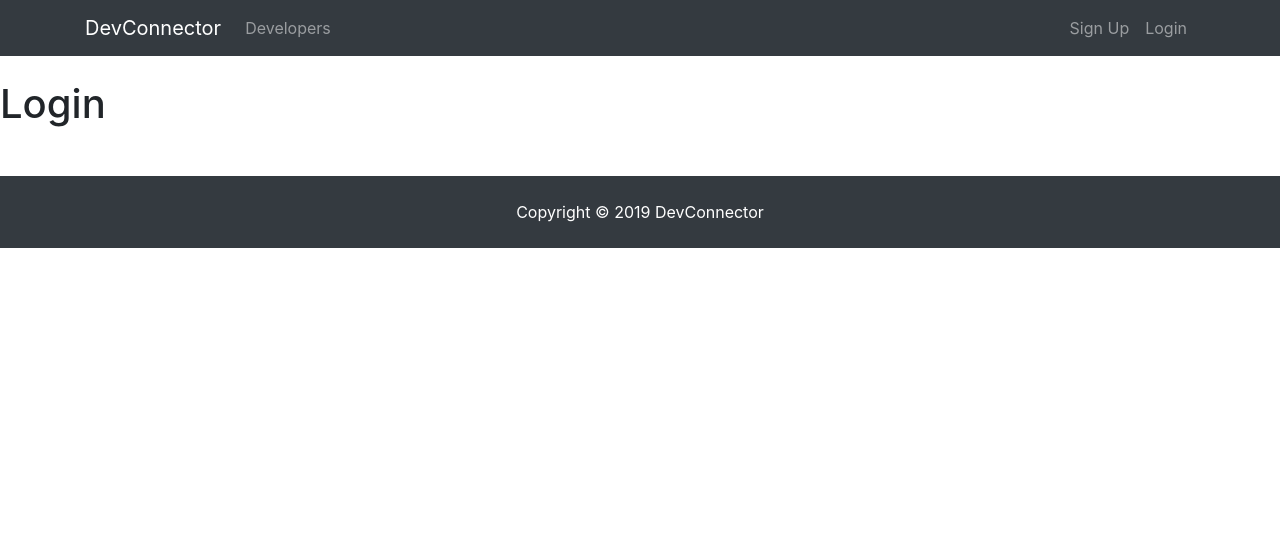
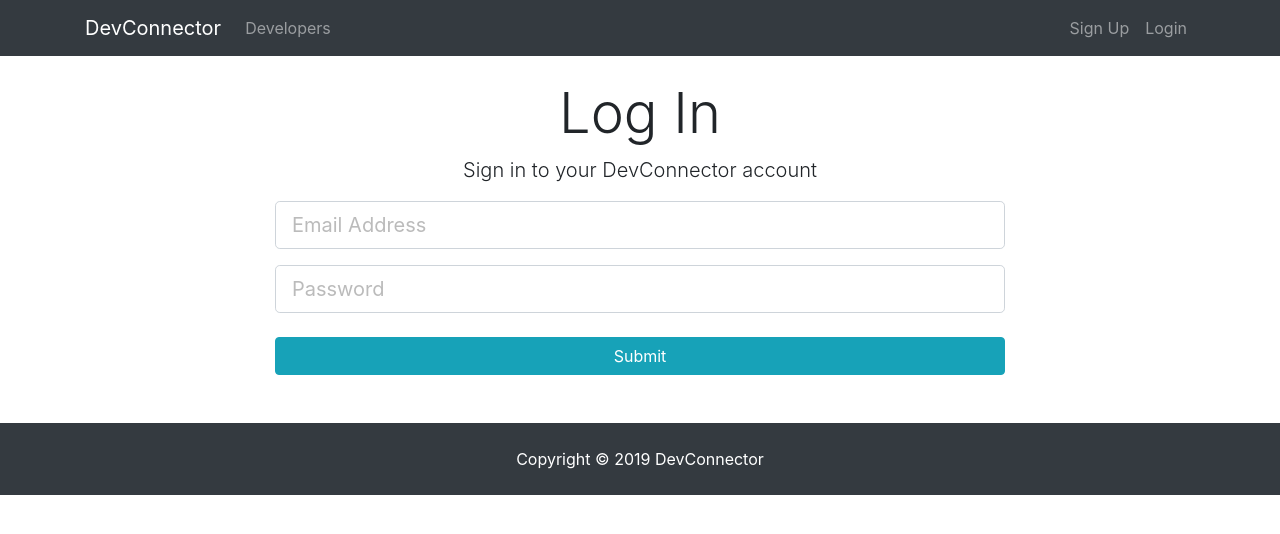
Before and after one commit to VIBHOR94/devconnector, a React (Create React App) app in the folder client/: page /login in a window 1280 px wide. Shown: the top 534 px of the page. Built offline with nearby package versions, Linux system fonts and the light colour scheme.

Commit message:
Add login page jsx code

```diff
--- a/client/src/components/auth/Login.js
+++ b/client/src/components/auth/Login.js
@@ -1,10 +1,64 @@
 import React, { Component } from "react";
 
 class Login extends Component {
+  constructor() {
+    super();
+    this.state = {
+      email: "",
+      password: "",
+      errors: {}
+    };
+  }
+
+  onChange(e) {
+    this.setState({ [e.target.name]: e.target.value });
+  }
+
+  onSubmit(e) {
+    e.preventDefault();
+    const user = {
+      email: this.state.email,
+      password: this.state.password
+    };
+    console.log(user);
+  }
+
   render() {
     return (
-      <div>
-        <h1>Login</h1>
+      <div className="login">
+        <div className="container">
+          <div className="row">
+            <div className="col-md-8 m-auto">
+              <h1 className="display-4 text-center">Log In</h1>
+              <p className="lead text-center">
+                Sign in to your DevConnector account
+              </p>
+              <form onSubmit={this.onSubmit.bind(this)}>
+                <div className="form-group">
+                  <input
+                    type="email"
+                    className="form-control form-control-lg"
+                    placeholder="Email Address"
+                    name="email"
+                    value={this.state.email}
+                    onChange={this.onChange.bind(this)}
+                  />
+                </div>
+                <div className="form-group">
+                  <input
+                    type="password"
+                    className="form-control form-control-lg"
+                    placeholder="Password"
+                    name="password"
+                    value={this.state.password}
+                    onChange={this.onChange.bind(this)}
+                  />
+                </div>
+                <input type="submit" className="btn btn-info btn-block mt-4" />
+              </form>
+            </div>
+          </div>
+        </div>
       </div>
     );
   }
```
